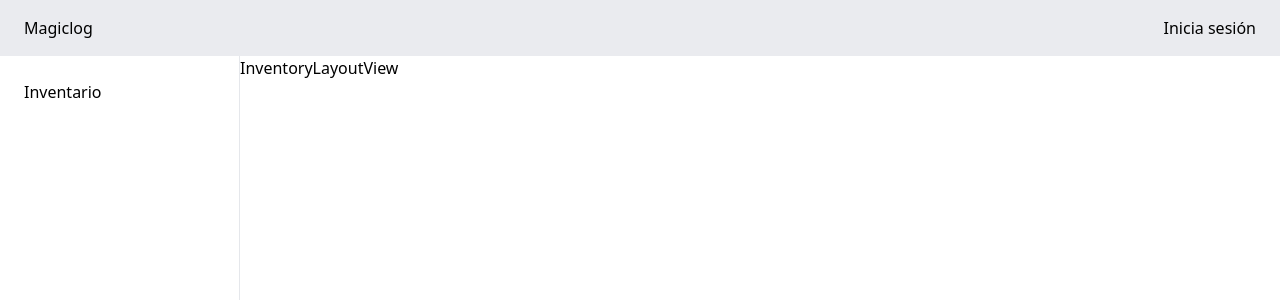
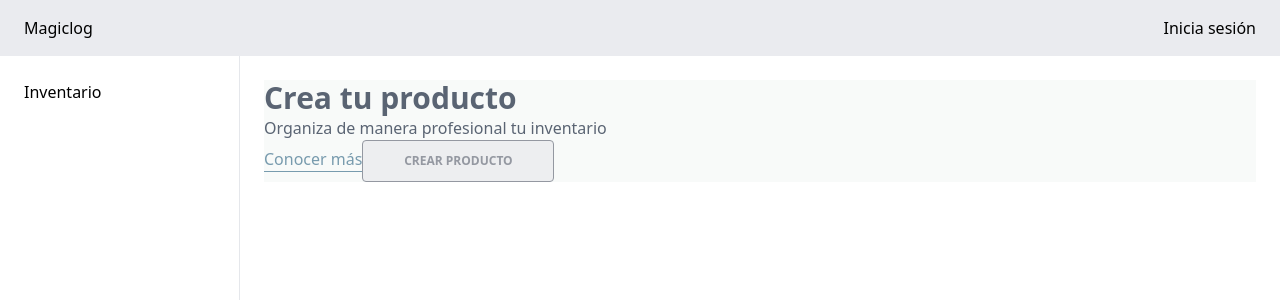
Before and after one commit to HamelBarrer/magiclog-test-client, a React (Vite) app: page /inventory in a window 1280 px wide. Shown: the top 300 px of the page. Built offline with nearby package versions, Linux system fonts and the light colour scheme.

Commit message:
add basic inventory empty

```diff
--- /dev/null
+++ b/src/modules/core/components/atoms/CoreButtonAtom.tsx
@@ -0,0 +1,13 @@
+import { ButtonHTMLAttributes } from 'react';
+
+type Props = ButtonHTMLAttributes<HTMLButtonElement>;
+
+export default function CoreButtonAtom({ ...props }: Props) {
+  return (
+    <button
+      type="button"
+      className="bg-[#edeef0] text-[#9498a1] font-semibold uppercase text-xs border border-[#9498a1] py-3 rounded-[4px] w-48"
+      {...props}
+    />
+  );
+}
--- /dev/null
+++ b/src/modules/core/components/atoms/CoreButtonLineAtom.tsx
@@ -0,0 +1,13 @@
+import { ButtonHTMLAttributes } from 'react';
+
+type Props = ButtonHTMLAttributes<HTMLButtonElement>;
+
+export default function CoreButtonLineAtom({ ...props }: Props) {
+  return (
+    <button
+      type="button"
+      className="border-b border-[#789bae] text-[#789bae]"
+      {...props}
+    />
+  );
+}
--- /dev/null
+++ b/src/modules/inventory/components/organisms/InventoryEmptyOrganism.tsx
@@ -0,0 +1,17 @@
+import CoreButtonAtom from '../../../core/components/atoms/CoreButtonAtom';
+import CoreButtonLineAtom from '../../../core/components/atoms/CoreButtonLineAtom';
+
+export default function InventoryEmptyOrganism() {
+  return (
+    <div className="bg-[#f8faf9]">
+      <h2 className="text-[#5a6473] font-semibold text-3xl">
+        Crea tu producto
+      </h2>
+      <p className="text-[#5a6473] font-medium">
+        Organiza de manera profesional tu inventario
+      </p>
+      <CoreButtonLineAtom>Conocer más</CoreButtonLineAtom>
+      <CoreButtonAtom>Crear producto</CoreButtonAtom>
+    </div>
+  );
+}
--- a/src/modules/inventory/views/InventoryLayoutView.tsx
+++ b/src/modules/inventory/views/InventoryLayoutView.tsx
@@ -1,3 +1,9 @@
+import InventoryEmptyOrganism from '../components/organisms/InventoryEmptyOrganism';
+
 export default function InventoryLayoutView() {
-  return <div>InventoryLayoutView</div>;
+  return (
+    <div className="p-6">
+      <InventoryEmptyOrganism />
+    </div>
+  );
 }
```
